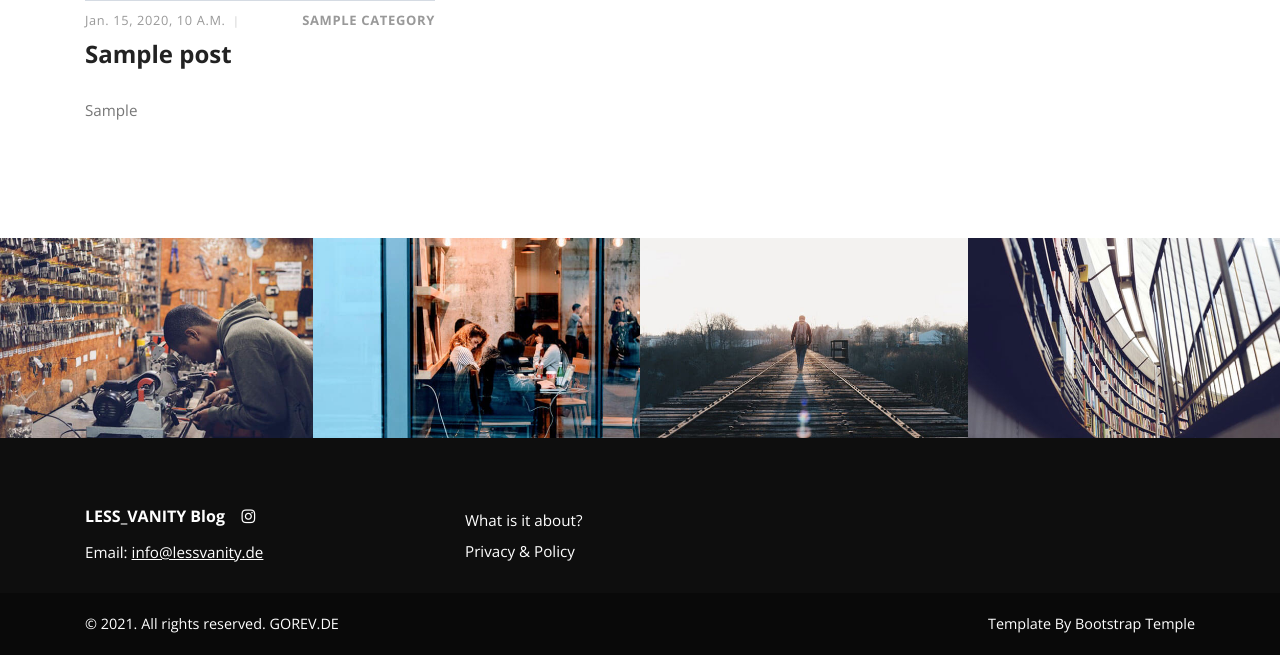
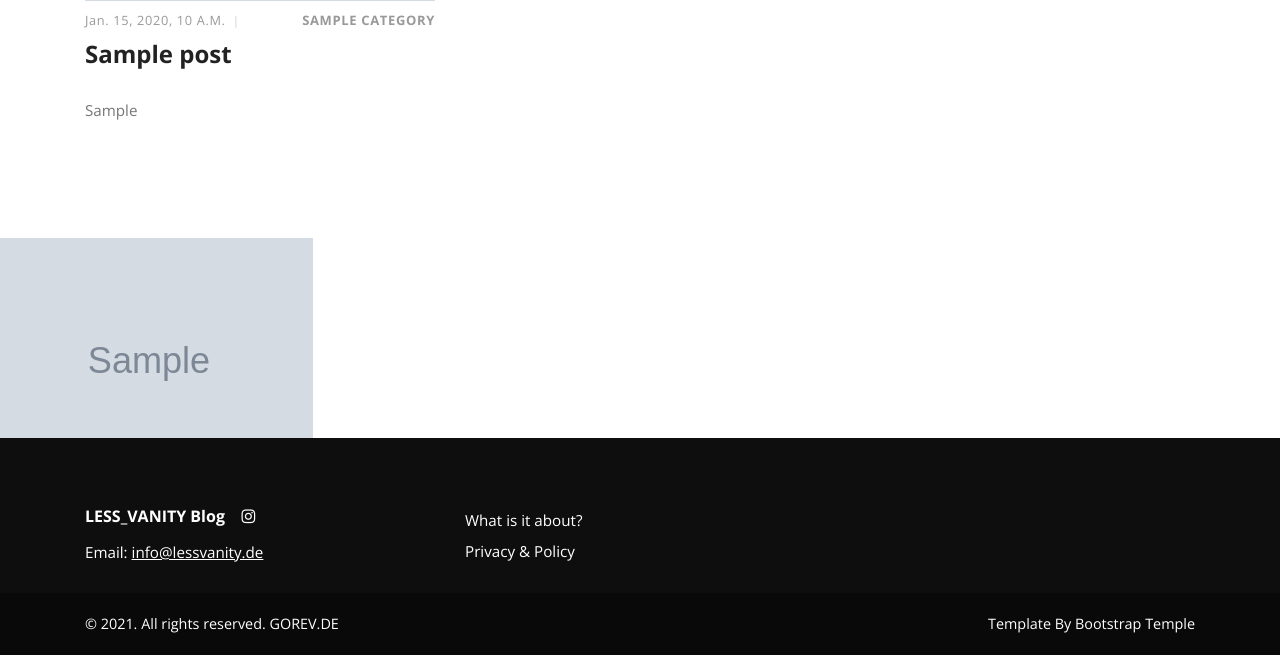
Before and after one commit to AntonGorev/blog, a Django app: page / in a window 1280 px wide. Shown: the part 2398-3053 px from the top of the page. Run offline with Django 3.2, Linux system fonts and the light colour scheme; tables that the repository leaves empty hold one stand-in row (values such as "Sample post"); grey boxes marked "Sample" are stand-in pictures; some libraries are stand-ins or nearby versions.

Commit message:
index gallery finalized
Appropriate rotatioon in reversed oder. Always showed last for pictures. jQuery allows to look the gallery in the pannel view.

```diff
--- a/blog/settings.py
+++ b/blog/settings.py
@@ -46,6 +46,7 @@ CRISPY_TEMPLATE_PACK = 'bootstrap4'
 MIDDLEWARE = [
     'django.middleware.security.SecurityMiddleware',
     'django.contrib.sessions.middleware.SessionMiddleware',
+    'django.middleware.locale.LocaleMiddleware',
     'django.middleware.common.CommonMiddleware',
     'django.middleware.csrf.CsrfViewMiddleware',
     'django.contrib.auth.middleware.AuthenticationMiddleware',
--- a/posts/views.py
+++ b/posts/views.py
@@ -9,6 +9,7 @@ from .forms import CommentForm, PostForm
 from .models import Post, Author, PostView
 from marketing.forms import EmailSignupForm
 from marketing.models import Signup
+from mygallery.models import Album, Image
 
 form = EmailSignupForm()
 
@@ -63,9 +64,11 @@ class IndexView(View):
     def get(self, request, *args, **kwargs):
         featured = Post.objects.filter(featured=True)
         latest = Post.objects.order_by('-timestamp')[0:3]
+        gallimages = Image.objects.all
         context = {
             'object_list': featured,
             'latest': latest,
+            'gallimages': gallimages,
             'form_signup': self.form_signup,
             'form_login': self.form_login
         }
--- a/templates/index.html
+++ b/templates/index.html
@@ -130,14 +130,19 @@
     <!-- Gallery Section-->
     <section class="gallery no-padding">
       <div class="row">
+        {% for gallimg in gallimages reversed %}
+          <!--
           <div class="mix col-lg-3 col-md-3 col-sm-6">
             <div class="item"><a href="{% static 'img/gallery-1.jpg' %}" data-fancybox="gallery" class="image"><img src="{% static 'img/gallery-1.jpg' %}" alt="..." class="img-fluid">
                 <div class="overlay d-flex align-items-center justify-content-center"><i class="icon-search"></i></div></a></div>
           </div>
+          -->
+          {% if forloop.counter <= 4 %}
             <div class="mix col-lg-3 col-md-3 col-sm-6">
-          <div class="item"><a href="{% static 'img/gallery-2.jpg' %}" data-fancybox="gallery" class="image"><img src="{% static 'img/gallery-2.jpg' %}" alt="..." class="img-fluid">
+              <div class="item"><a href="{{ gallimg.image.url }}" data-fancybox="gallery" class="image"><img src="{{ gallimg.image.url }}" alt="..." class="img-fluid">
                   <div class="overlay d-flex align-items-center justify-content-center"><i class="icon-search"></i></div></a></div>
             </div>
+          <!--
           <div class="mix col-lg-3 col-md-3 col-sm-6">
             <div class="item"><a href="img/gallery-3.jpg" data-fancybox="gallery" class="image"><img src="{% static 'img/gallery-3.jpg' %}" alt="..." class="img-fluid">
                 <div class="overlay d-flex align-items-center justify-content-center"><i class="icon-search"></i></div></a></div>
@@ -146,11 +151,15 @@
             <div class="item"><a href="img/gallery-4.jpg" data-fancybox="gallery" class="image"><img src="{% static 'img/gallery-4.jpg' %}" alt="..." class="img-fluid">
                 <div class="overlay d-flex align-items-center justify-content-center"><i class="icon-search"></i></div></a></div>
           </div>
+          -->
           <!--if counter > 4 then hidden-->
+          {% else %}
             <div class="mix col-lg-3 col-md-3 col-sm-6" hidden>
-          <div class="item"><a href="{% static 'img/gallery-1.jpg' %}" data-fancybox="gallery" class="image"><img src="{% static 'img/gallery-1.jpg' %}" alt="..." class="img-fluid">
+              <div class="item"><a href="{{ gallimg.image.url }}" data-fancybox="gallery" class="image"><img src="{{ gallimg.image.url }}" alt="..." class="img-fluid">
                   <div class="overlay d-flex align-items-center justify-content-center"><i class="icon-search"></i></div></a></div>
             </div>
+          {% endif %}
+        {% endfor %}
       </div>
     </section>
 
```
Also changed, not shown: requirements.txt (+14 -14 lines). Lines whose indentation alone changed are shown as unchanged.
